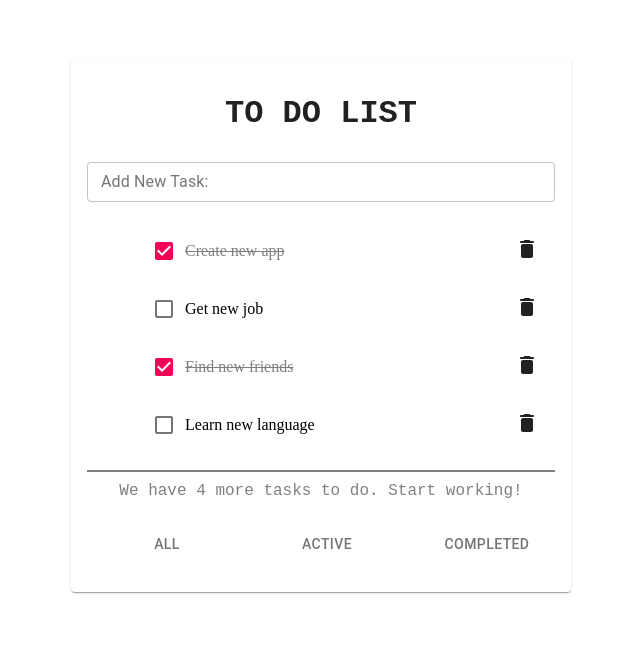
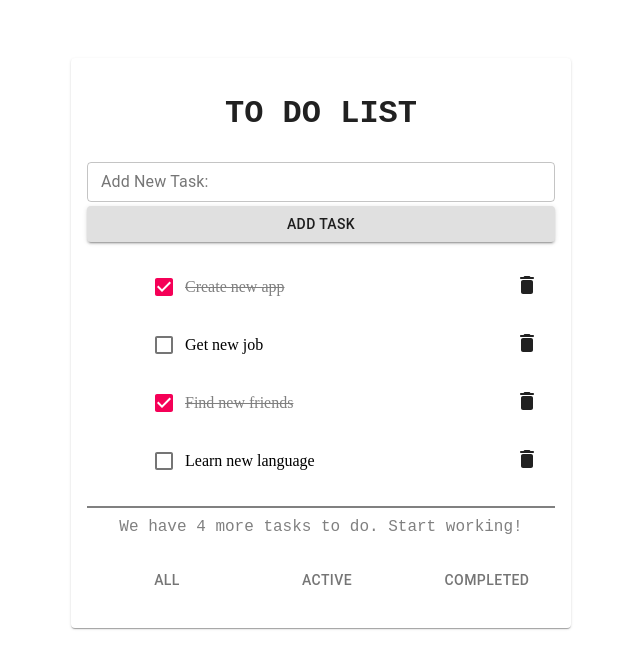
Before and after one commit to karolinaewagorska/ReactProject_karolina, a React (Create React App) app: page / in a window 1280 px wide. Shown: the top 668 px of the page, without its empty margins (319-959 px from the left). Built offline with nearby package versions, Linux system fonts and the light colour scheme.

Commit message:
element added

```diff
--- a/src/components/App/App.js
+++ b/src/components/App/App.js
@@ -5,6 +5,7 @@ import ItemList from '../ItemList/ItemList';
 import styles from "./App.module.css";
 import Card from "@material-ui/core/Card";
 import CardContent from "@material-ui/core/CardContent";
+import { awaitExpression } from '@babel/types';
 
 class App extends React.Component {
   state = {
@@ -29,7 +30,8 @@ class App extends React.Component {
         isDone: false,
         id: 4
       }
-    ]
+    ],
+    count: 4
   };
 
   onClickDone = (id) => {
@@ -46,13 +48,34 @@ class App extends React.Component {
 
   onClickDelete = (id) => this.setState((state) => ({ items: state.items.filter((item) => item.id !== id)}));
 
+  onClickAdd = (value) => {
+    if (value === '') {
+      this.setState((state) => ({error: true}));
+    } else {
+      this.setState(state => ({
+        items: [
+          ...state.items,
+        {
+          value,
+          isDone: false,
+          id: state.count + 1
+        }
+      ],
+      count: state.count + 1,
+      error: false
+    }))}
+  };
+
   render() {
     return (
       <div className={styles.wrap}>
         <Card>
           <CardContent>
             <h1 className={styles.title}>TO DO LIST</h1>
-            <InputItem />
+            <InputItem
+              onClickAdd={this.onClickAdd}
+              error={this.state.error}
+            />
             <ItemList
               items={this.state.items}
               onClickDone={this.onClickDone}
--- a/src/components/InputItem/InputItem.js
+++ b/src/components/InputItem/InputItem.js
@@ -1,15 +1,45 @@
 import React from 'react';
 import TextField from "@material-ui/core/TextField";
 import styles from "./InputItem.module.css";
+import Button from '@material-ui/core/Button';
 
-const InputItem = () => (<div>
+class InputItem extends React.Component {
+    state = {
+        inputValue: '',
+        error: false
+    };
+
+    onButtonClick = () => {
+        this.setState({
+            inputValue: ''
+        });
+
+        this.props.onClickAdd(this.state.inputValue);
+    }
+
+    render() {
+        const { onClickAdd } = this.props;
+
+        return (<div>
             <TextField
                 label="Add New Task:"
                 id="margin-dense"
                 margin="dense"
                 fullWidth
                 variant="outlined"
+                value={this.state.inputValue}
+                error={this.props.error}
+                onChange={event => this.setState({ inputValue: event.target.value })}
             />
+            <Button
+                variant="contained"
+                fullWidth
+                onClick={this.onButtonClick}
+            >
+                Add Task
+            </Button>
         </div>);
+    }
+}
 
 export default InputItem;
```
Lines whose indentation alone changed are shown as unchanged.
